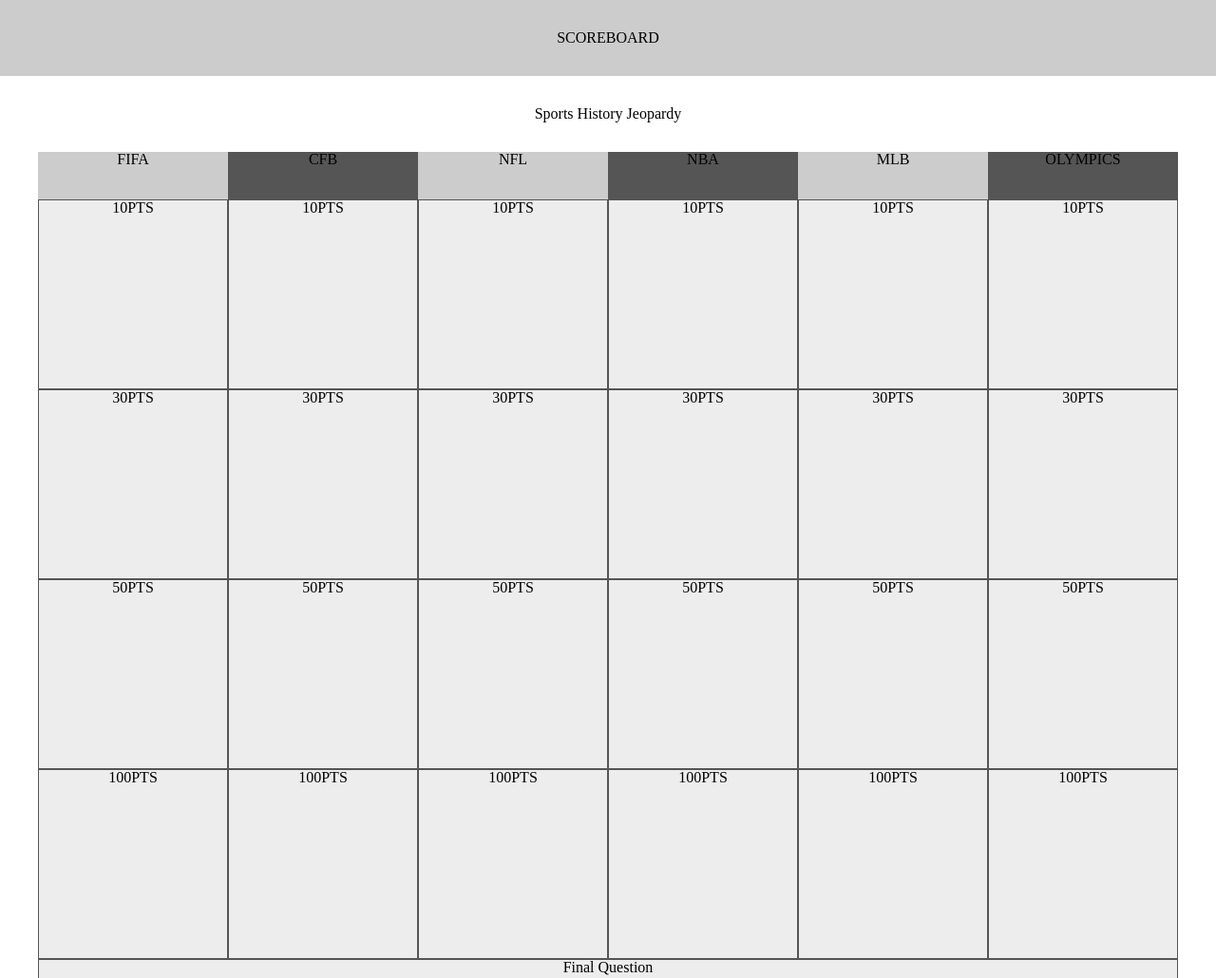
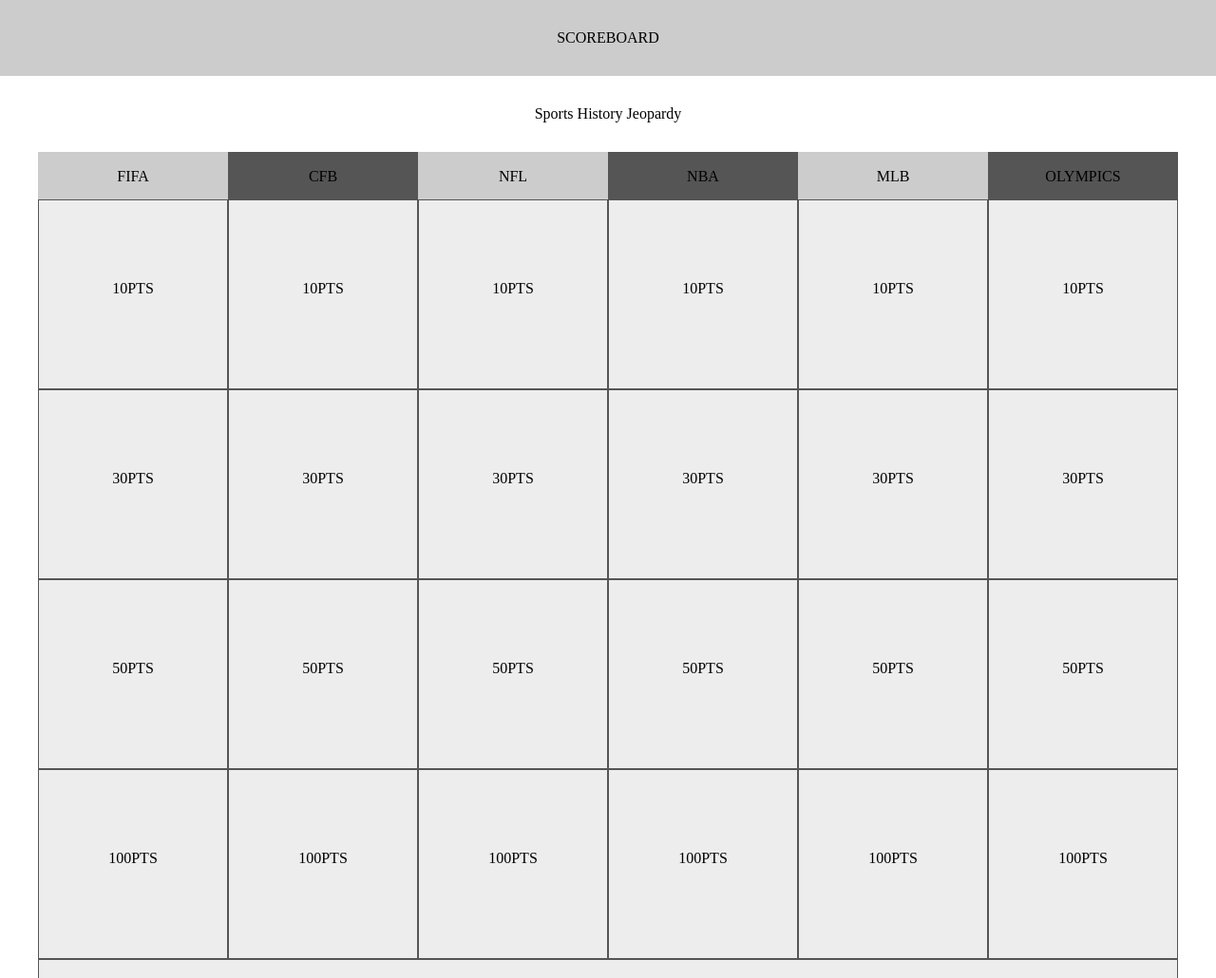
Before and after one commit to lrobert4/Sports-Jeopardy-Project, a plain HTML site: page index.html in a window 1280 px wide. Shown: the top 1030 px of the page at 95% size. Drawn offline with Linux system fonts and the light colour scheme.

Commit message:
vertically centered pts in the middle of category boxes.

```diff
--- a/css/styles.css
+++ b/css/styles.css
@@ -33,10 +33,12 @@
 
 .category-headline p {
     text-align: center;
+    padding-top: 18px;
 }
 
 .pt-color p {
     text-align: center;
+    padding-top: 85px;
 }
 
 .container {
```
